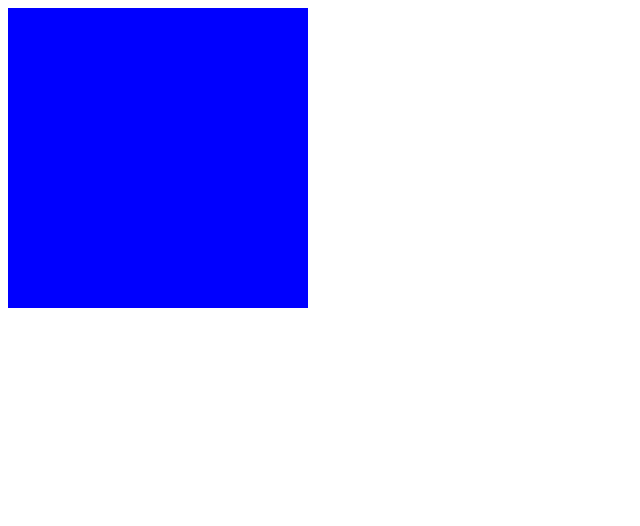
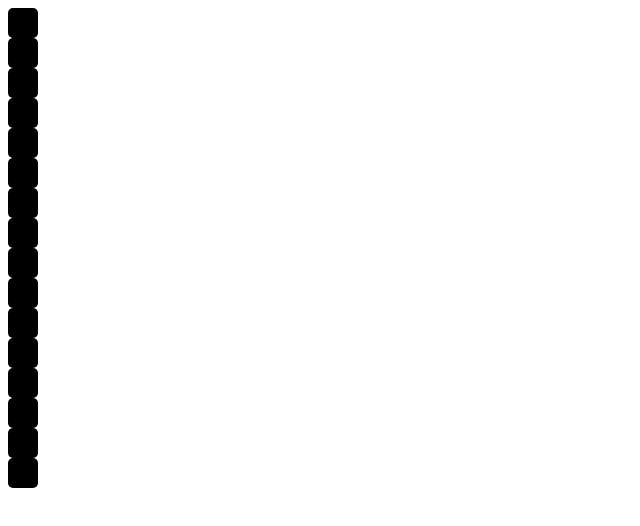
Before and after one commit to hjonasson/angular, a plain HTML site: page 2048/index.html in a window 1280 px wide. Shown: the whole page, without its empty margins (0-640 px from the left). Drawn offline with nearby package versions, Linux system fonts and the light colour scheme.

Commit message:
Iterating correctly

```diff
--- a/2048/2048.html
+++ b/2048/2048.html
@@ -1,8 +1,13 @@
-<div ng-controller='2048'></div>
+<div ng-controller='2048'>
+	<div id='board' ng-repeat='i in tiles track by $index'>
+		<div class='tile'> </div>
+	</div>
+</div>
 <style type="text/css">
-div {
-	width: 300px;
-	height: 300px;
-	background-color: blue;
+.tile {
+	width: 30px;
+	height: 30px;
+	border-radius: 5px;
+	background-color: black;
 }
 </style>
--- a/2048/app.js
+++ b/2048/app.js
@@ -1,4 +1,6 @@
 angular.module('2048app',[])
-	.controller('2048',function () {
-		console.log('Hello world')
+	.controller('2048',function ($scope) {
+		var size = 4;
+		$scope.tiles = Array.apply(null, Array(size * size)).map(Number.prototype.valueOf,NaN);
+		console.log($scope.tiles);
 	});
```
